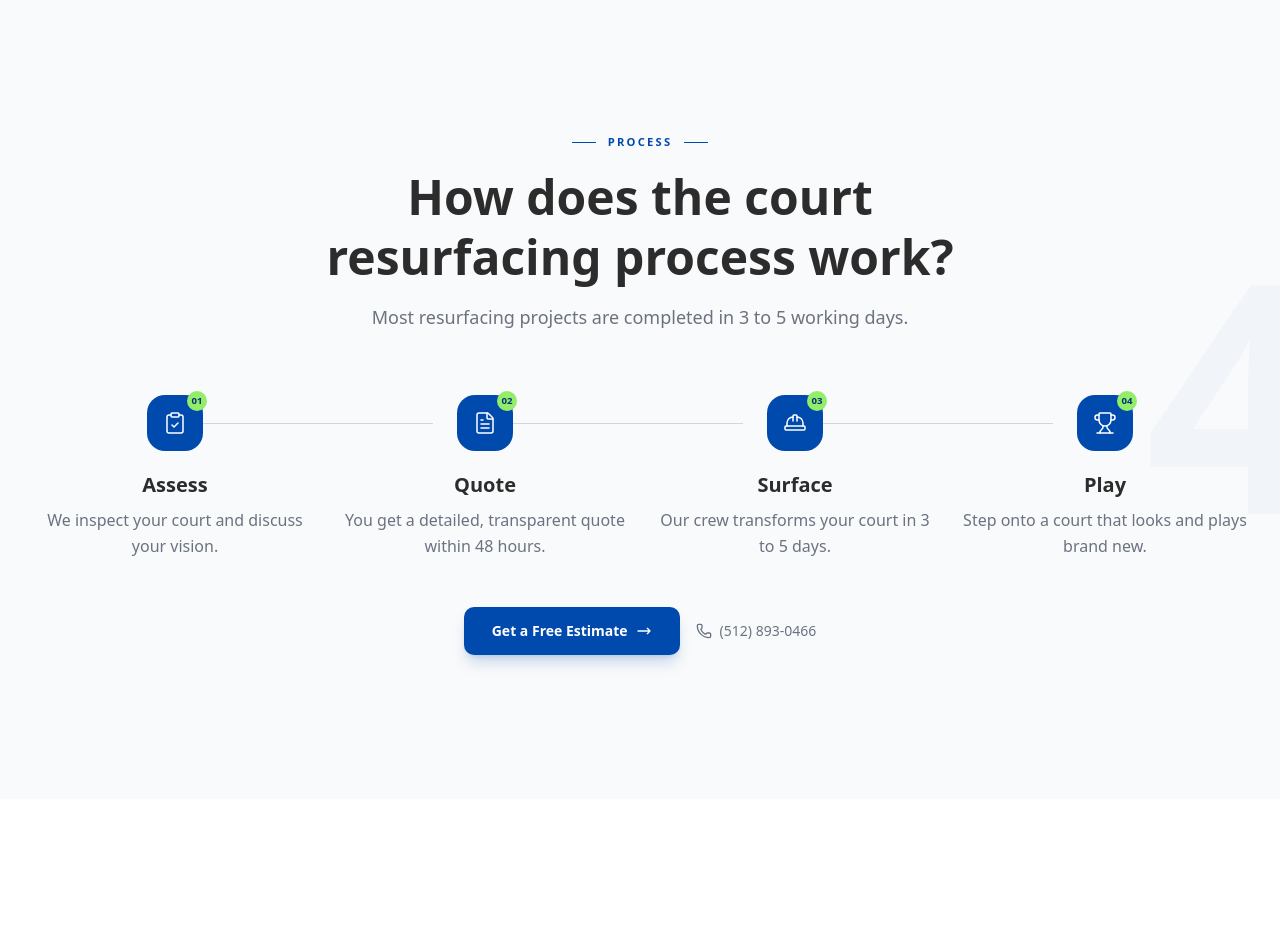
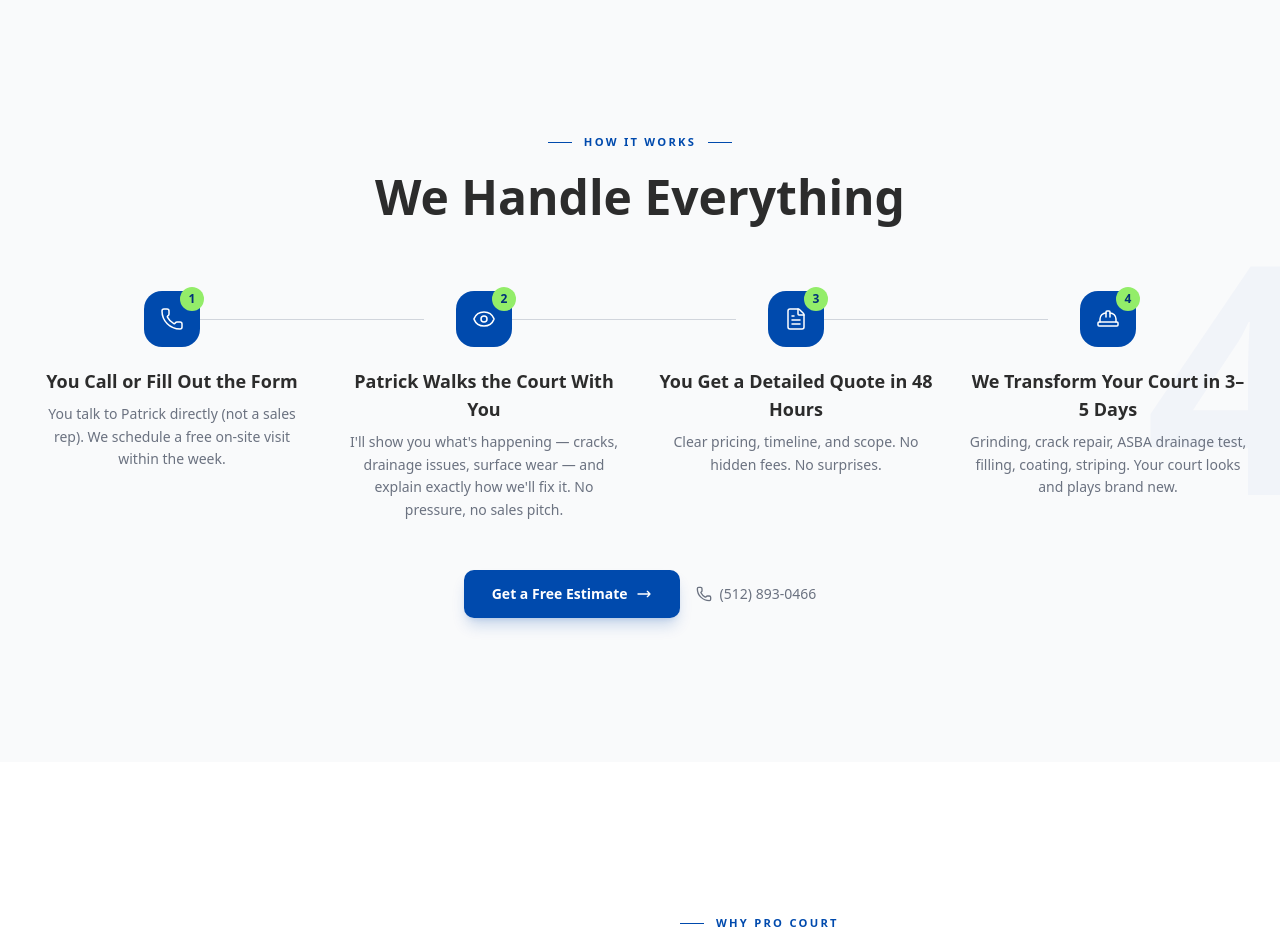
Before and after one commit to johnsaec/pro-court-surfaces, a Next.js app: page / in a window 1280 px wide. Shown: the part 6480-7411 px from the top of the page. Built offline with nearby package versions, Linux system fonts and the light colour scheme.

Commit message:
Rewrite Process section: personal, conversational steps with Patrick
Co-Authored-By: Claude Opus 4.6 <noreply@anthropic.com>

```diff
--- a/src/components/landing/Process.tsx
+++ b/src/components/landing/Process.tsx
@@ -1,33 +1,37 @@
 "use client";
 
-import { ClipboardCheck, FileText, HardHat, Trophy } from "lucide-react";
+import { Phone, Eye, FileText, HardHat } from "lucide-react";
 import { SectionCTA } from "./SectionCTA";
 import { useScrollReveal } from "./useScrollReveal";
 
 const steps = [
   {
-    icon: ClipboardCheck,
-    number: "01",
-    title: "Assess",
-    description: "We inspect your court and discuss your vision.",
+    icon: Phone,
+    number: "1",
+    title: "You Call or Fill Out the Form",
+    description:
+      "You talk to Patrick directly (not a sales rep). We schedule a free on-site visit within the week.",
+  },
+  {
+    icon: Eye,
+    number: "2",
+    title: "Patrick Walks the Court With You",
+    description:
+      "I'll show you what's happening — cracks, drainage issues, surface wear — and explain exactly how we'll fix it. No pressure, no sales pitch.",
   },
   {
     icon: FileText,
-    number: "02",
-    title: "Quote",
-    description: "You get a detailed, transparent quote within 48 hours.",
+    number: "3",
+    title: "You Get a Detailed Quote in 48 Hours",
+    description:
+      "Clear pricing, timeline, and scope. No hidden fees. No surprises.",
   },
   {
     icon: HardHat,
-    number: "03",
-    title: "Surface",
-    description: "Our crew transforms your court in 3 to 5 days.",
-  },
-  {
-    icon: Trophy,
-    number: "04",
-    title: "Play",
-    description: "Step onto a court that looks and plays brand new.",
+    number: "4",
+    title: "We Transform Your Court in 3–5 Days",
+    description:
+      "Grinding, crack repair, ASBA drainage test, filling, coating, striping. Your court looks and plays brand new.",
   },
 ];
 
@@ -40,7 +44,6 @@ export function Process() {
       aria-label="Our process"
       className="py-24 sm:py-36 bg-brand-bg-alt relative overflow-hidden"
     >
-      {/* Large decorative number */}
       <div className="absolute -right-12 top-1/2 -translate-y-1/2 text-[20rem] font-bold text-brand-blue/[0.03] leading-none select-none pointer-events-none hidden lg:block">
         4
       </div>
@@ -49,25 +52,21 @@ export function Process() {
         <div className="text-center max-w-2xl mx-auto mb-16">
           <span className="inline-flex items-center gap-3 text-[0.7rem] font-semibold uppercase tracking-[0.2em] text-brand-blue mb-4">
             <span className="w-6 h-px bg-brand-blue" />
-            Process
+            How It Works
             <span className="w-6 h-px bg-brand-blue" />
           </span>
           <h2 className="text-3xl sm:text-5xl font-bold text-brand-text leading-tight">
-            How does the court resurfacing process work?
+            We Handle Everything
           </h2>
-          <p className="mt-4 text-brand-text-muted text-lg">
-            Most resurfacing projects are completed in 3 to 5 working days.
-          </p>
         </div>
 
-        <div className="grid grid-cols-1 sm:grid-cols-2 lg:grid-cols-4 gap-6">
+        <div className="grid grid-cols-1 sm:grid-cols-2 lg:grid-cols-4 gap-8">
           {steps.map((step, i) => (
             <div
               key={step.number}
               className="reveal-item relative"
               style={{ transitionDelay: `${i * 120}ms` }}
             >
-              {/* Connector line — hidden on mobile and last item */}
               {i < steps.length - 1 && (
                 <div className="hidden lg:block absolute top-7 left-[calc(50%+28px)] w-[calc(100%-56px)] h-px bg-gray-300" />
               )}
@@ -75,14 +74,14 @@ export function Process() {
               <div className="text-center">
                 <div className="relative inline-flex items-center justify-center w-14 h-14 rounded-2xl bg-brand-blue text-white mb-5">
                   <step.icon className="h-6 w-6" strokeWidth={1.5} />
-                  <span className="absolute -top-1 -right-1 w-5 h-5 rounded-full bg-brand-green text-brand-navy text-[0.6rem] font-bold flex items-center justify-center">
+                  <span className="absolute -top-1 -right-1 w-6 h-6 rounded-full bg-brand-green text-brand-navy text-xs font-bold flex items-center justify-center">
                     {step.number}
                   </span>
                 </div>
-                <h3 className="text-xl font-bold text-brand-text">
+                <h3 className="text-lg font-bold text-brand-text mb-2">
                   {step.title}
                 </h3>
-                <p className="mt-2 text-brand-text-muted leading-relaxed">
+                <p className="text-sm text-brand-text-muted leading-relaxed">
                   {step.description}
                 </p>
               </div>
```
